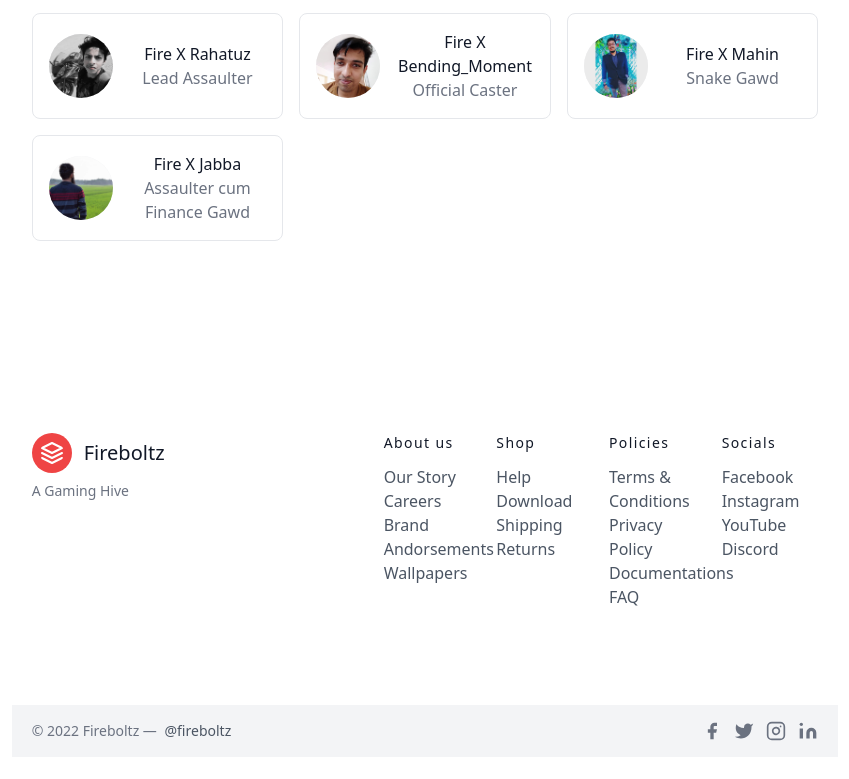
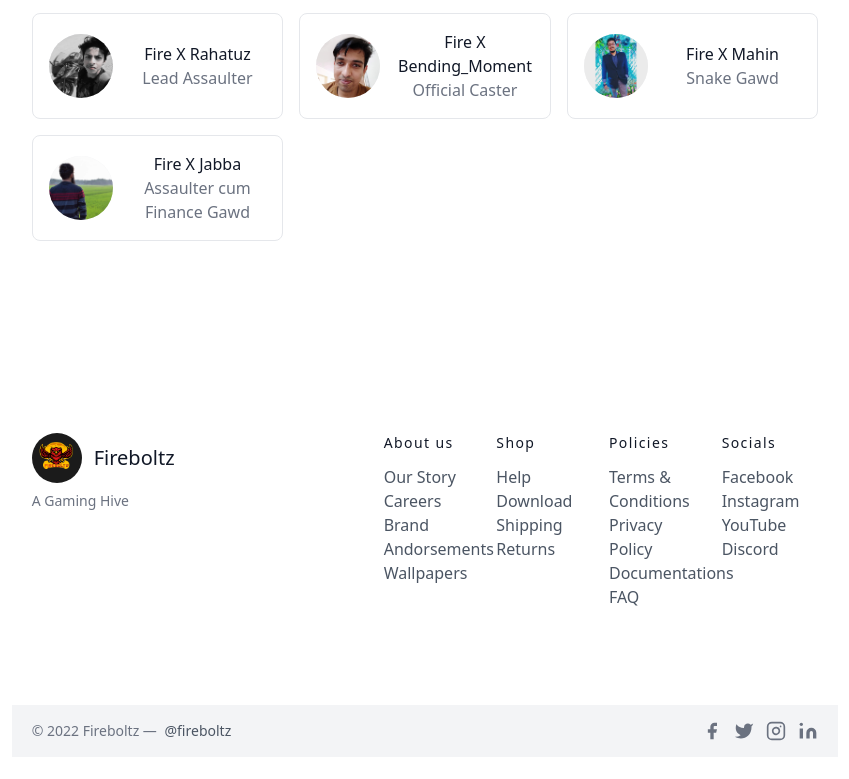
Before and after one commit to SahilMazumder27/Fireboltz, a plain HTML site: page index.html in a window 1280 px wide. Shown: the part 2088-2867 px from the top of the page, without its empty margins (215-1064 px from the left). Drawn offline with nearby package versions, Linux system fonts and the light colour scheme; a script that the page names is missing.

Commit message:
logo change

```diff
--- a/index.html
+++ b/index.html
@@ -268,11 +268,7 @@
                         <div class="w-64 flex-shrink-0 md:mx-0 mx-auto text-center md:text-left">
                             <a
                                 class="flex title-font font-medium items-center md:justify-start justify-center text-gray-900">
-                                <svg xmlns="http://www.w3.org/2000/svg" fill="none" stroke="currentColor"
-                                    stroke-linecap="round" stroke-linejoin="round" stroke-width="2"
-                                    class="w-10 h-10 text-white p-2 bg-red-500 rounded-full" viewBox="0 0 24 24">
-                                    <path d="M12 2L2 7l10 5 10-5-10-5zM2 17l10 5 10-5M2 12l10 5 10-5"></path>
-                                </svg>
+                                <img src="logo.png" alt="logo" width="50px" height="50px" style="border-radius: 50%;">
                                 <span class="ml-3 text-xl">Fireboltz</span>
                             </a>
                             <p class="mt-2 text-sm text-gray-500">A Gaming Hive</p>
```
